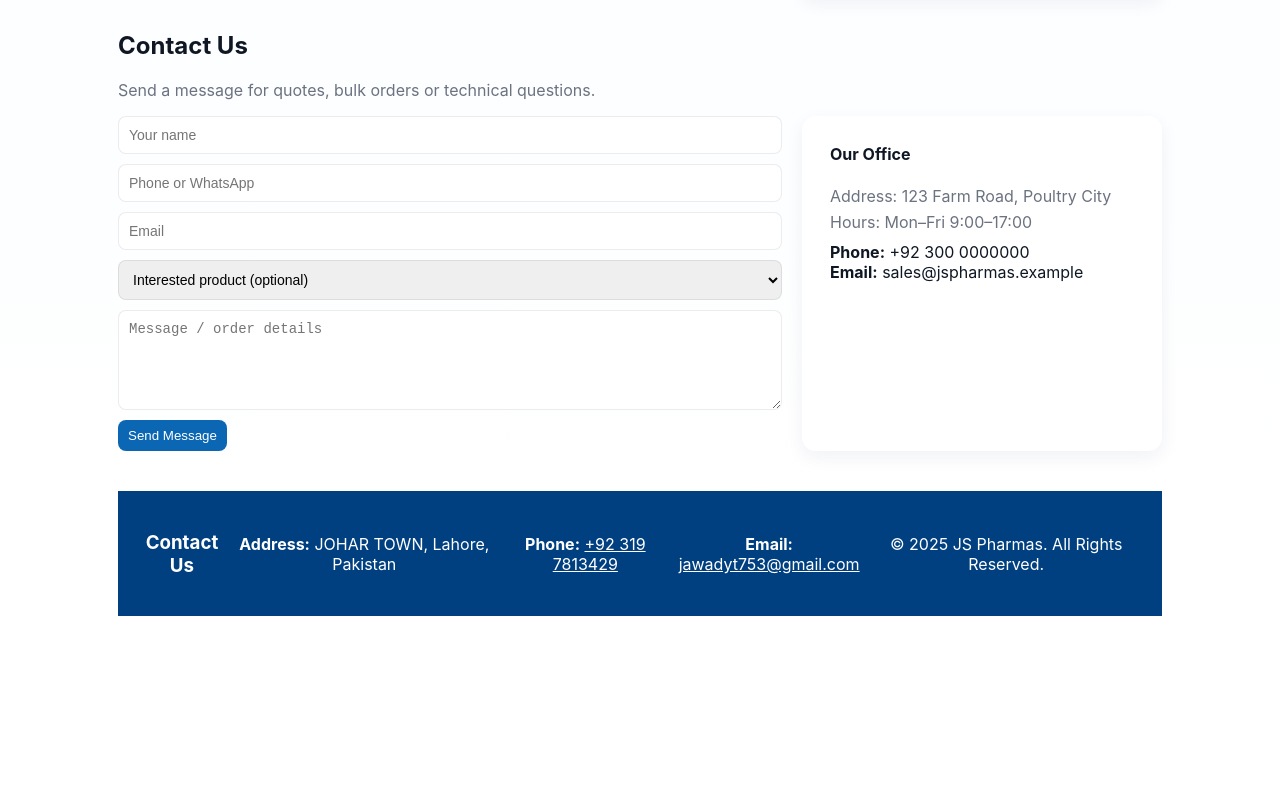
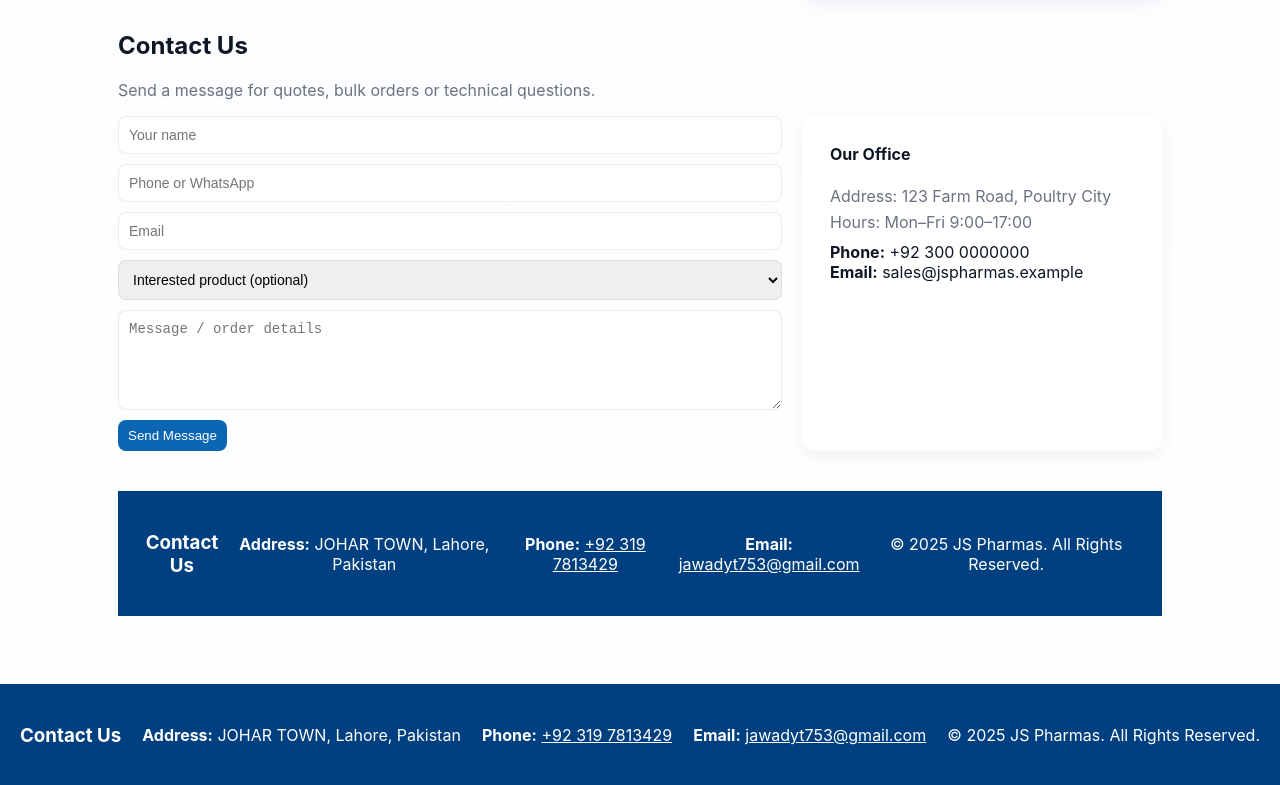
Before and after one commit to jawad811/js-pharmas, a plain HTML site: page index.html in a window 1280 px wide. Shown: the part 1241-2026 px from the top of the page. Before the commit the page ends 1885 px from the top, so only its background shows below. Drawn offline with Linux system fonts and the light colour scheme.

Commit message:
Update index.html

```diff
--- a/index.html
+++ b/index.html
@@ -296,5 +296,16 @@
       setTimeout(()=>{status.innerText='Message sent — we will contact you shortly.';document.querySelector('form').reset();},900);
     }
   </script>
+
+  </script>
+
+<footer style="background-color:#004080; color:white; text-align:center; padding:20px;">
+  <h3>Contact Us</h3>
+  <p><strong>Address:</strong> JOHAR TOWN, Lahore, Pakistan</p>
+  <p><strong>Phone:</strong> <a href="tel:+923197813429" style="color:white;">+92 319 7813429</a></p>
+  <p><strong>Email:</strong> <a href="mailto:jawadyt753@gmail.com" style="color:white;">jawadyt753@gmail.com</a></p>
+  <p>© 2025 JS Pharmas. All Rights Reserved.</p>
+</footer>
+
 </body>
 </html>
```
